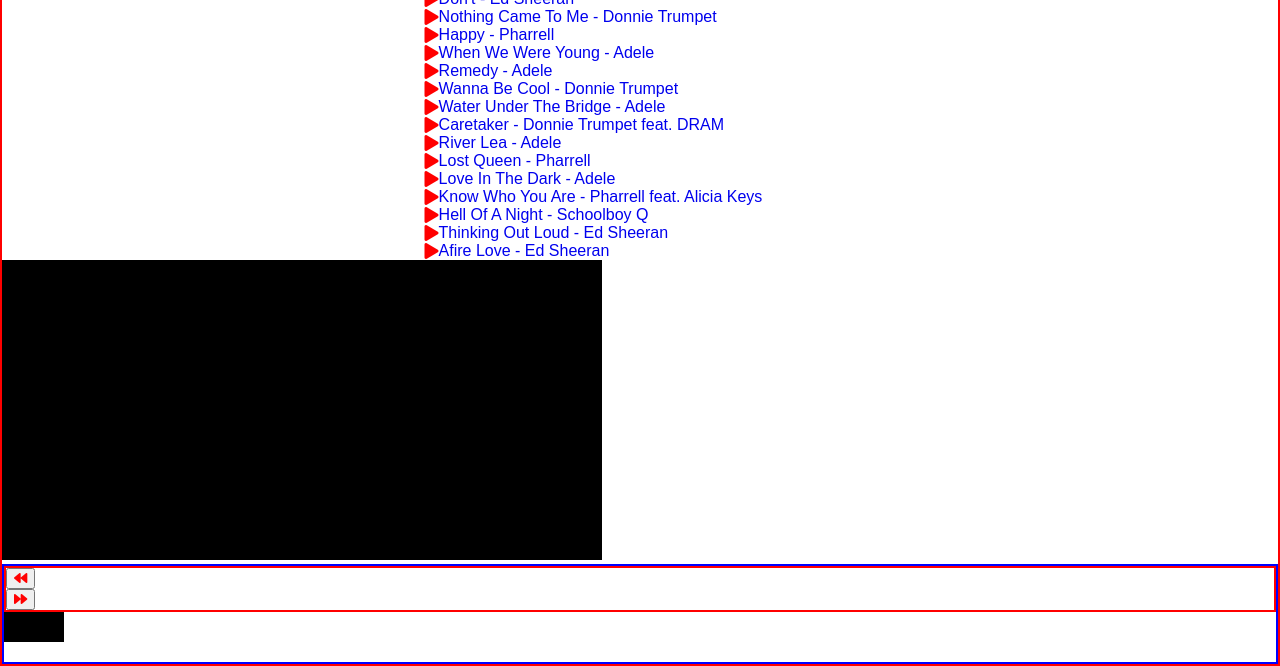
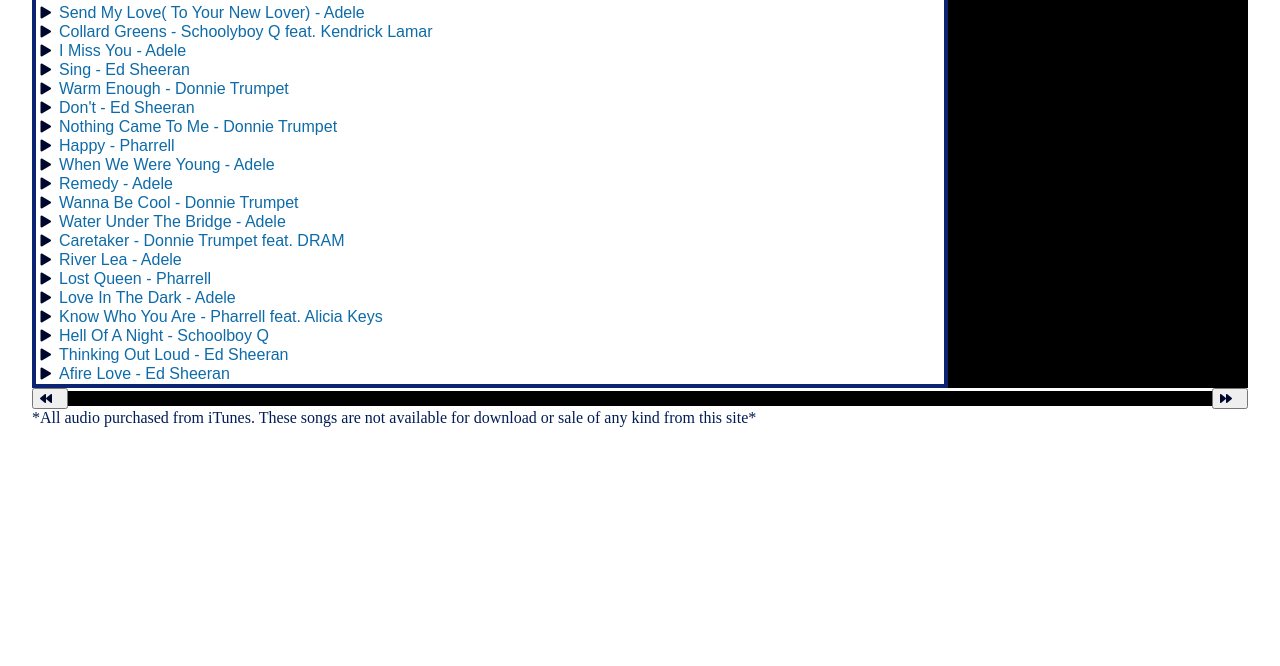
Before and after one commit to jTCode2408/js-audio-player, a website with bundled scripts: page index.html in a window 1280 px wide. Shown: the part 313-979 px from the top of the page. After the commit the page ends 800 px from the top, so only its background shows below. Built offline with nearby package versions, Linux system fonts and the light colour scheme.

Commit message:
color pallete added, header/footer added, canvas colors change

```diff
--- a/Player.js
+++ b/Player.js
@@ -38,9 +38,9 @@
         ctx.fillRect(0, 0, canvas.width, canvas.height); //start from corner, fill entire canvas color #000
 
         for (let i=0; i < bufferLength; i++){
-            barHeight=dataArray[i] -75; //bar height, without -75 will go to top of pagfe
-            const r =barHeight + (25 * (i/bufferLength)); // r is for fill colors
-            ctx.fillStyle=`rgb(${r}, 100, 50)`;
+            barHeight=dataArray[i] -90; //bar height, without -75 will go to top of pagfe
+            const color =barHeight + (25 * (i/bufferLength)); // r is for fill colors
+            ctx.fillStyle=`rgb(${color}, 0,200, 105)`;
             ctx.fillRect(bar, canvas.height-barHeight, barW,barHeight); //generate bar for canvas, in loop for each
             bar += barW +2; //padding for bars
 
@@ -74,8 +74,9 @@
             containerElm.appendChild(this.audioElm);
             containerElm.appendChild(this.playlistElm);
             containerElm.appendChild(this.visualiserElm);
-            containerElm.appendChild(progressBarElm);
+
             this.playerElm.appendChild(containerElm);
+            this.playerElm.appendChild(progressBarElm);
 
 
             this.createPlaylistElm(this.playlistElm);
@@ -105,13 +106,14 @@
 
                 this.timer=document.createElement('div');
                 this.timer.classList.add('timer');
+                container.appendChild(this.timer);
+                container.appendChild(previousBtn);
 
-                container.appendChild(previousBtn);
-                container.appendChild(this.timer);
+                container.appendChild(this.progressBar);
                 container.appendChild(nextBtn);
 
                 progressBarElm.appendChild(container);
-                progressBarElm.appendChild(this.progressBar);
+
             }
 
             updateCurrentAudio(nextAudio){ //updates curent audio playing
@@ -142,17 +144,8 @@
 
 
                 updateTime(){
-                    const parseTime=time=>{
-                        //take time as seconds and return as min/sec
-                        const seconds=String(Math.floor(time % 60) || 0).padStart('2', '0');
-                        const minutes=String(Math.floor(time/60)   || 0).padStart('2', '0');
-
-                        return `${minutes}: ${seconds}`;
-                    };
 
                     const {currentTime, duration}= this.audioElm;
-                    this.timer.innerHTML =`${parseTime(currentTime)} / ${parseTime(duration)}`;
-
                     this.updateProgressBar();
                 }
 
@@ -163,15 +156,12 @@
                 progressCtx.fillStyle= '#000';
                 progressCtx.fillRect(0,0, this.progressBar.width, this.progressBar.height);
 
-                progressCtx.fillStyle='#65ac6b';
+                progressCtx.fillStyle='#a6E1fa';
                 progressCtx.fillRect(0,0, progressSize(currentTime, duration, this.progressBar.width), this.progressBar.height)
                 }
 
 
         createPlaylistElm(playlistElm){
-            //for each file passed into playlist, create playlist entry
-            //audio files saved in audio obj, loop through and create new item, anchor tag used so that if page doesnt run js it will link to html5 audio player and play there
-         //BUG HERE. AUDIO ELEMNTS< RENAME TO BE NEW ARR. LOOK AT 148 IN SRC CODE. Change instances of audioElms where it should be audioElements new arr//
             this.songs= this.audio.map(audio=>{
                 const audioItem=document.createElement('a');
                 //each item gets url & name props & event listener
@@ -217,8 +207,10 @@
 
         setPauseIcon(elem){
             const icon=elem.querySelector("i");
+            icon.classList.remove("fa-play");
             icon.classList.add("fa-puase");
-            icon.classList.remove("fa-play");
+
+
             }
 
         setPlayIcon(elem){
--- a/index.html
+++ b/index.html
@@ -8,9 +8,10 @@
 </head>
 <body>
     <header> <h1>Blast From The Past </h1>
-    <h3>A look back to better, simpler times. I was about 24, wide eyed and full of stupid. Here's a few songs that I was enjoying then!</h3>
+    <h3>A look back to better, simpler times. I was about 24, wide eyed, and full of stupid <span>(Lots of Adele, apparently I was sad, too?)</span>. Here's a few songs that I was enjoying then!</h3>
 </header>
     <div class="audioPlayer"></div>
+    <footer> *All audio purchased from iTunes. These songs are not available for download or sale of any kind from this site*</footer>
     <script src="app.js" type="module"></script>
 
 </body>
--- a/style.css
+++ b/style.css
@@ -1,28 +1,48 @@
 @import '../node_modules/@fortawesome/fontawesome-free/css/all.css';
+/*color pallete
+oxford blue-00072D
+royal blue dark- 001c55
+royal blue-0A2472
+sapphire blue-0E6BA8
+non photo blue(light)- a6E1fa
+*/
+
 
 *{
     box-sizing: border-box;
 }
 body{
-    color: blue;
+
     max-width: 100%;
     /* border:2px solid orange; */
-    margin: 0 auto;
+    margin:2rem;
 }
 
+header{
+    color:#00072D;
+    display: flex;
+    flex-direction: column;
+    height: auto;
+    margin-bottom: 2%;
+}
 
 
 .audioPlayer {
        /* entire player components */
     font-family: 'Source Sans Pro', sans-serif;
+    display: flex;
+  width: 100%;
+  flex-direction: column;
 
 
 
 }
-canvas {
+.audioPlayer canvas {
+    flex: 2;
+    width: 100%;
+        height: auto;
+        background-color: black;
 
-        height: 300px;
-        background-color: black;
     }
 
 .playlist{
@@ -30,17 +50,28 @@
     display:flex;
     justify-content: space-around;
     align-content: center;
-    flex-wrap: wrap;
     flex-direction: column;
+    border: 4px solid #0A2472;
+    width:100%;
+
 
 }
 
 a{
-
-   /* padding: .75rem 2.5rem;*/
+    color:#0E6BA8;
+    height: auto;
     display: flex;
+    margin-left: .5%;
+    margin-bottom: 1px;
     align-items: center;
     text-decoration: none;
+}
+
+i {
+    color: #00072D;
+    font-size: .75rem;
+    margin-right: .5rem;
+
 }
 
 .play{
@@ -50,30 +81,35 @@
 
 .container{
 
-    border: 2px solid red;
+    display: flex;
+
 
 }
+.progressBar .container{
 
-.progressBar{
-    background-color: white;
-    height: 100px;
-    border: 2px solid blue;
+    display: flex;
+    justify-content: space-between;
+    align-items: center;
+    margin-top: 0;
+    position: top;
 }
+
 .progressBar canvas{
-    height: 30px;
+
+    width: 80%;
+    margin: 0 auto;
+    height: 15px;
+    background-color: black;
 
 }
 
 .timer{
-    color:black;
+    color:#001c55;
 
 
 }
 
-i {
-    color:red;
-    /*
-    font-size: .75rem;
-    margin-right: .5rem;
-    */
+
+footer{
+    color:#001c55;
 }
```
